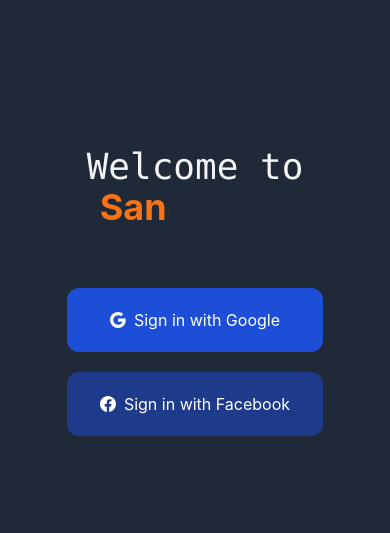
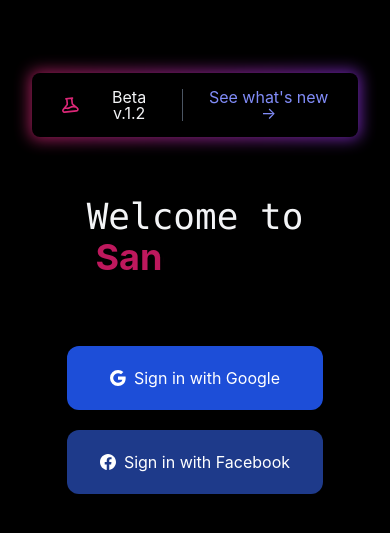
Before and after one commit to dipayansarkar47/Sandesh, a React (Create React App) app: page / in a window 390 px wide. Shown: the part 131-664 px from the top of the page. Built offline with nearby package versions, Linux system fonts and the light colour scheme; no server answers.

Commit message:
updated login ui with version update

```diff
--- a/src/components/Login.js
+++ b/src/components/Login.js
@@ -4,16 +4,34 @@
 import { auth } from '../firebase'
 const Login = () => {
     return (
-        <div className='bg-gray-800'>
+        <div className='bg-black'>
             <div className='flex flex-col gap-5 text-center text-white justify-center items-center h-screen'>
-                <h1 className="mb-2 font-mono text-4xl text-gray-100 md:text-6xl">
+                <div class="px-8 py-10 -mt-14">
+                    <div class="grid gap-8 items-start justify-center">
+                        <div class="relative group">
+                            <div class="absolute -inset-0.5 bg-gradient-to-r from-pink-600 to-purple-600 rounded-lg blur opacity-75 group-hover:opacity-100 transition duration-1000 group-hover:duration-200 animate-tilt"></div>
+                            <button class="relative px-7 py-4 bg-black rounded-lg leading-none flex items-center divide-x divide-gray-600">
+                                <span class="flex items-center space-x-5">
+                                    <svg xmlns="http://www.w3.org/2000/svg" class="h-6 w-6 text-pink-600 -rotate-6" fill="none" viewBox="0 0 24 24" stroke="currentColor">
+                                        <path stroke-linecap="round" stroke-linejoin="round" stroke-width="2" d="M19.428 15.428a2 2 0 00-1.022-.547l-2.387-.477a6 6 0 00-3.86.517l-.318.158a6 6 0 01-3.86.517L6.05 15.21a2 2 0 00-1.806.547M8 4h8l-1 1v5.172a2 2 0 00.586 1.414l5 5c1.26 1.26.367 3.414-1.415 3.414H4.828c-1.782 0-2.674-2.154-1.414-3.414l5-5A2 2 0 009 10.172V5L8 4z" />
+                                    </svg>
+                                    <span class="pr-6 text-gray-100">Beta v.1.2</span>
+                                </span>
+                                <span class="pl-6 text-indigo-400 group-hover:text-gray-100 transition duration-200"><a href="https://github.com/dipayansarkar47/Sandesh"> See what's new &rarr;</a></span>
+                            </button>
+                        </div>
+                    </div>
+                </div>
+
+
+                <h1 className="mb-4 font-mono text-4xl text-gray-100 md:text-6xl">
                     Welcome to <br className="block md:hidden" />
                     <span className="relative">
-                        <span className="h-20 pt-2 font-bold overflow-x-hidden whitespace-nowrap text-brand-accent text-center text-orange-500">
-                            Sandesh<span className="text-3xl md:text-5xl">💬</span>
+                        <span className="h-20 pt-2 font-bold overflow-x-hidden whitespace-nowrap text-brand-accent text-center text-pink-700">
+                            Sandesh <span className="text-3xl md:text-5xl">💬</span>
                         </span>
                         <span
-                            className="absolute -bottom-0 left-0 -top-1 inline-block bg-gray-800 w-full animate-type will-change"
+                            className="absolute -bottom-0 left-0 -top-1 inline-block bg-black w-full animate-type will-change"
                         ></span>
                     </span>
                 </h1>
--- a/tailwind.config.js
+++ b/tailwind.config.js
@@ -3,10 +3,12 @@
   content: [
     "./src/**/*.{js,jsx,ts,tsx}",
   ],
+  mode: 'jit',
   theme: {
     extend: {
       animation: {
         type: 'type 2.7s ease-out .8s infinite alternate both',
+        tilt: 'tilt 10s infinite linear',
       },
       keyframes: {
         type: {
@@ -22,6 +24,17 @@
           '85%, 90%': { transform: 'translateX(9ch)' },
           '95%, 100%': { transform: 'translateX(11ch)' },
         },
+        tilt: {
+          '0%, 50%, 100%': {
+            transform: 'rotate(0deg)',
+          },
+          '25%': {
+            transform: 'rotate(0.5deg)',
+          },
+          '75%': {
+            transform: 'rotate(-0.5deg)',
+          },
+        },
       },
     },
   },
```
